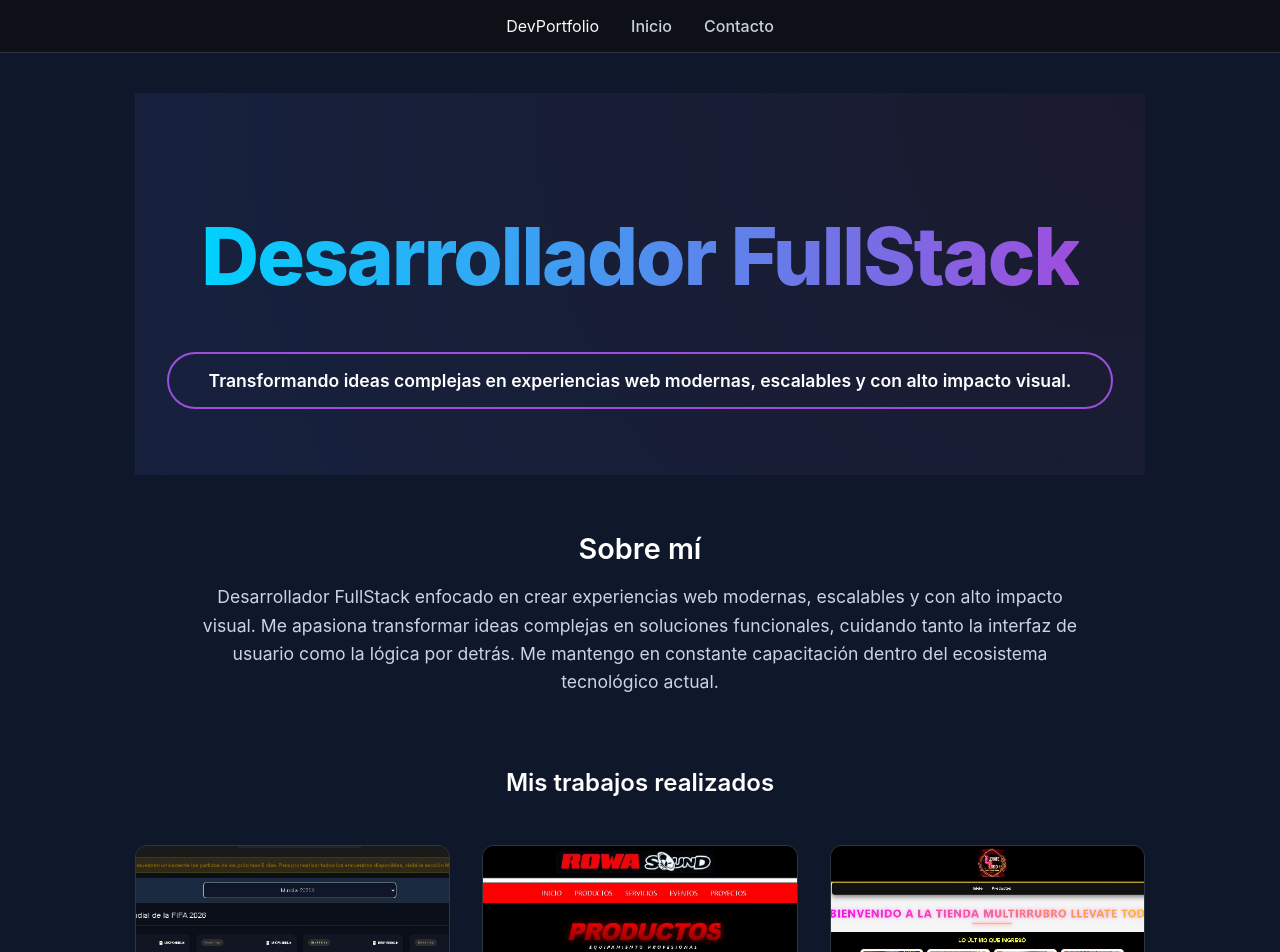
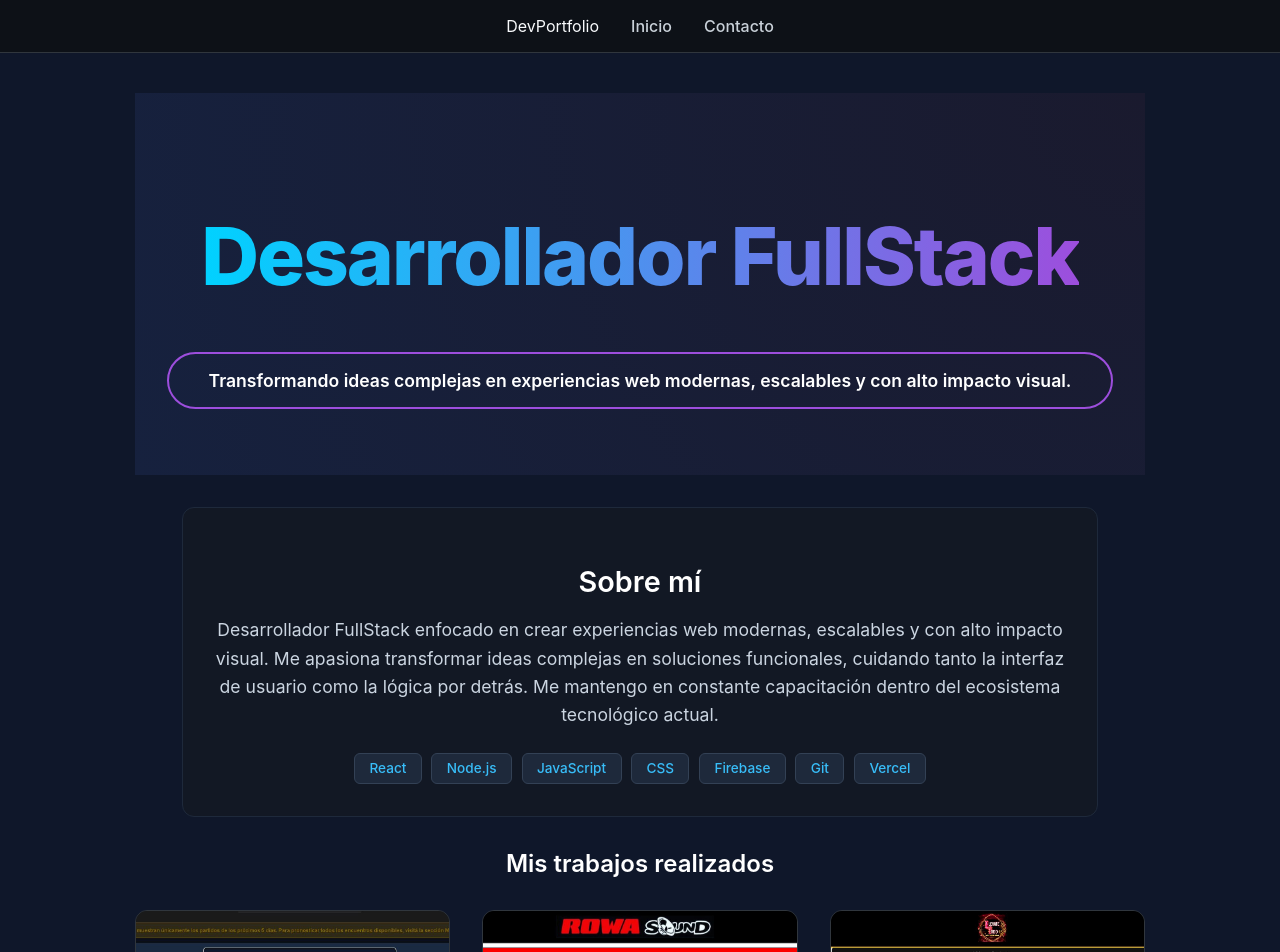
Before and after one commit to Charlesboca/mi-portfolio, a React (Vite) app: page / in a window 1280 px wide. Shown: the top 952 px of the page. Built offline with nearby package versions, Linux system fonts and the light colour scheme.

Commit message:
sacado de tecnologia en las cards de las paginas

```diff
--- a/src/components/ProjectCard.jsx
+++ b/src/components/ProjectCard.jsx
@@ -1,16 +1,13 @@
 import React from 'react';
 import '../styles/ProjectCard.css';
 
-function ProjectCard({ title, description, image, link, tech }) {
+function ProjectCard({ title, description, image, link }) {
   return (
     <div className="project-card">
       <img src={image} alt={title} className="project-image" />
       <div className="project-content">
         <h3>{title}</h3>
         <p>{description}</p>
-        <div className="tech-stack">
-          {tech.map((t, index) => <span key={index} className="tech-tag">{t}</span>)}
-        </div>
         <a href={link} target="_blank" rel="noopener noreferrer" className="btn-view">
           Ver pagina
         </a>
--- a/src/pages/Home.jsx
+++ b/src/pages/Home.jsx
@@ -29,26 +29,28 @@ function Home() {
         </p>
       </section>
 
-      {/* NUEVA SECCIÓN: Sobre Mí */}
-      <section className="about-section" style={{ padding: '2rem 1rem', maxWidth: '900px', margin: '0 auto', textAlign: 'center', color: '#fff' }}>
-        <h2 style={{ fontSize: '1.8rem', marginBottom: '1rem', fontWeight: '600' }}>Sobre mí</h2>
-        <p style={{ fontSize: '1.1rem', lineHeight: '1.6', color: '#cbd5e1', marginBottom: '1.5rem' }}>
+      {/* Sección Sobre Mí */}
+      <section className="about-section">
+        <h2 className="about-title">Sobre mí</h2>
+        <p className="about-description">
           Desarrollador FullStack enfocado en crear experiencias web modernas, escalables y con alto impacto visual.
           Me apasiona transformar ideas complejas en soluciones funcionales, cuidando tanto la interfaz de usuario como la lógica por detrás.
           Me mantengo en constante capacitación dentro del ecosistema tecnológico actual.
         </p>
+
+        {/* Insignias de tecnologías (Skills) */}
+        <div className="about-skills">
+          {['React', 'Node.js', 'JavaScript', 'CSS', 'Firebase', 'Git', 'Vercel'].map((tech, index) => (
+            <span key={index} className="skill-badge">
+              {tech}
+            </span>
+          ))}
+        </div>
       </section>
 
       {/* Sección de Trabajos */}
       <section className="projects-section">
-        <p style={{
-          textAlign: 'center',
-          fontSize: '1.5rem',
-          fontWeight: '600',
-          color: '#fff'
-        }}>
-          Mis trabajos realizados
-        </p>
+        <h2 className="projects-section-title">Mis trabajos realizados</h2>
         <div className="projects-grid">
           {isLoading ? (
             Array.from({ length: 3 }).map((_, index) => (
--- a/src/styles/Home.css
+++ b/src/styles/Home.css
@@ -1,11 +1,60 @@
-/* Home.css */
+/* --- SECCIÓN SOBRE MÍ --- */
+.about-section {
+  padding: 2rem;
+  max-width: 850px;
+  margin: 2rem auto;
+  text-align: center;
+  color: #fff;
+  background-color: #121824;
+  border: 1px solid #1e293b;
+  border-radius: 12px;
+}
 
-/* Contenedor para alinear tus futuros proyectos en grid */
+.about-title {
+  font-size: 1.8rem;
+  margin-bottom: 1rem;
+  font-weight: 600;
+}
+
+.about-description {
+  font-size: 1.1rem;
+  line-height: 1.6;
+  color: #cbd5e1;
+  margin-bottom: 1.5rem;
+}
+
+.about-skills {
+  display: flex;
+  justify-content: center;
+  gap: 0.6rem;
+  flex-wrap: wrap;
+}
+
+.skill-badge {
+  background-color: #1e293b;
+  color: #38bdf8;
+  padding: 0.4rem 0.9rem;
+  border-radius: 6px;
+  font-size: 0.85rem;
+  font-weight: 500;
+  border: 1px solid #334155;
+}
+
+/* --- SECCIÓN DE TRABAJOS --- */
+.projects-section-title {
+  text-align: center;
+  font-size: 1.5rem;
+  fontWeight: 600;
+  color: #fff;
+  margin-bottom: 1.5rem;
+}
+
+/* Contenedor para alinear tus proyectos en grid */
 .projects-grid {
   display: grid;
   grid-template-columns: repeat(auto-fit, minmax(300px, 1fr));
   gap: 2rem;
-  margin-top: 3rem;
+  margin-top: 2rem;
 }
 
 .project-card {
@@ -18,10 +67,53 @@
   transition: transform 0.3s ease, box-shadow 0.3s ease;
 }
 
-/* Estilo del texto descriptivo para que sea más legible */
-.projects-section p {
-  color: #666;
+/* --- SECCIÓN SOBRE MÍ --- */
+.about-section {
+  padding: 2rem;
+  max-width: 850px;
+  margin: 2rem auto;
+  text-align: center;
+  color: #fff;
+  background-color: #121824; /* Fondo sutil estilo tarjeta */
+  border: 1px solid #1e293b; /* Borde fino elegante */
+  border-radius: 12px;
+}
+
+.about-title {
+  font-size: 1.8rem;
+  margin-bottom: 1rem;
+  font-weight: 600;
+}
+
+.about-description {
   font-size: 1.1rem;
-  max-width: 600px;
-  margin: 1rem auto;
+  line-height: 1.6;
+  color: #cbd5e1;
+  margin-bottom: 1.5rem;
 }
+
+.about-skills {
+  display: flex;
+  justify-content: center;
+  gap: 0.6rem;
+  flex-wrap: wrap;
+}
+
+.skill-badge {
+  background-color: #1e293b;
+  color: #38bdf8;
+  padding: 0.4rem 0.9rem;
+  border-radius: 6px;
+  font-size: 0.85rem;
+  font-weight: 500;
+  border: 1px solid #334155;
+}
+
+/* --- TÍTULO DE TRABAJOS --- */
+.projects-section-title {
+  text-align: center;
+  font-size: 1.5rem;
+  font-weight: 600;
+  color: #fff;
+  margin-bottom: 1.5rem;
+}
```
